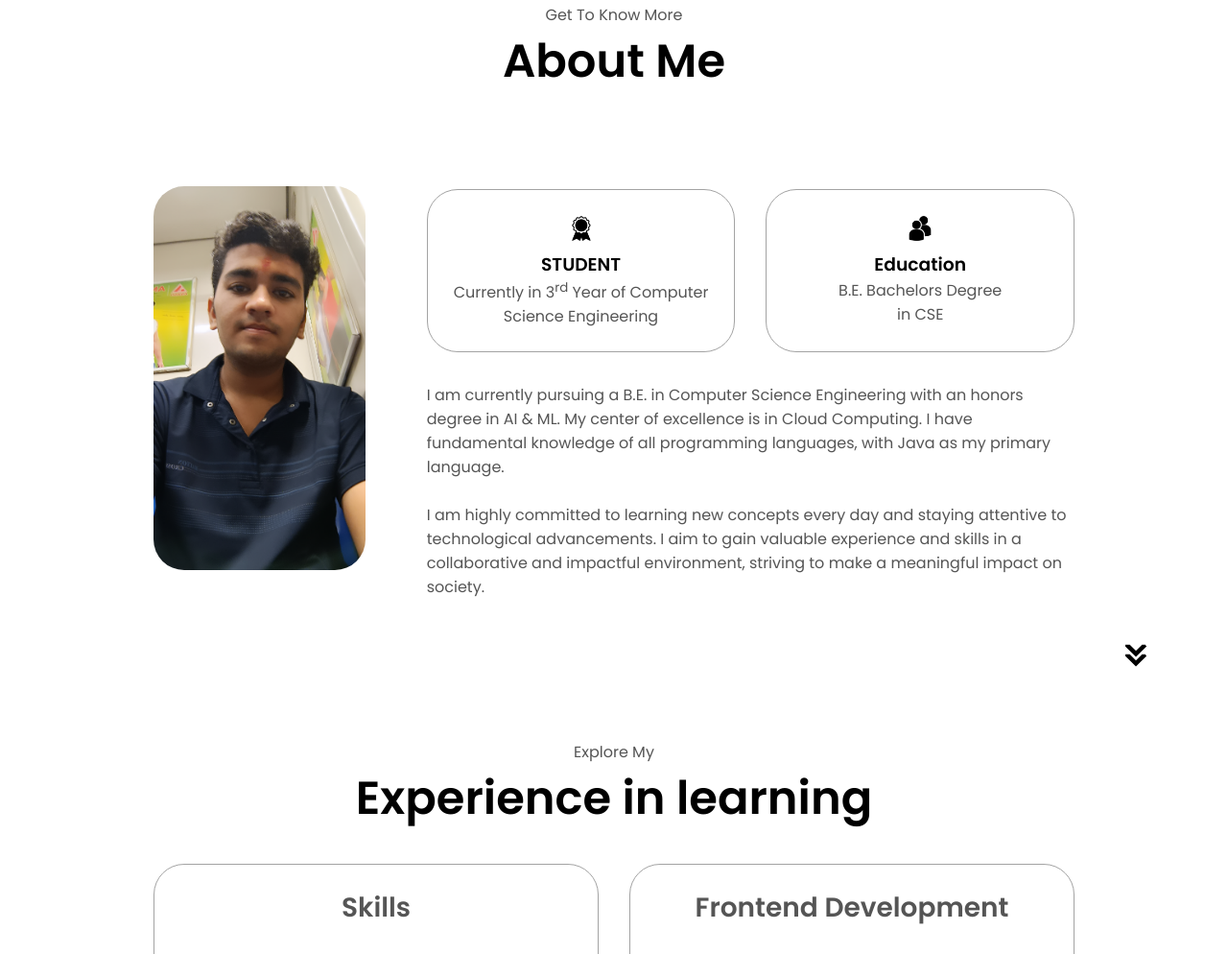
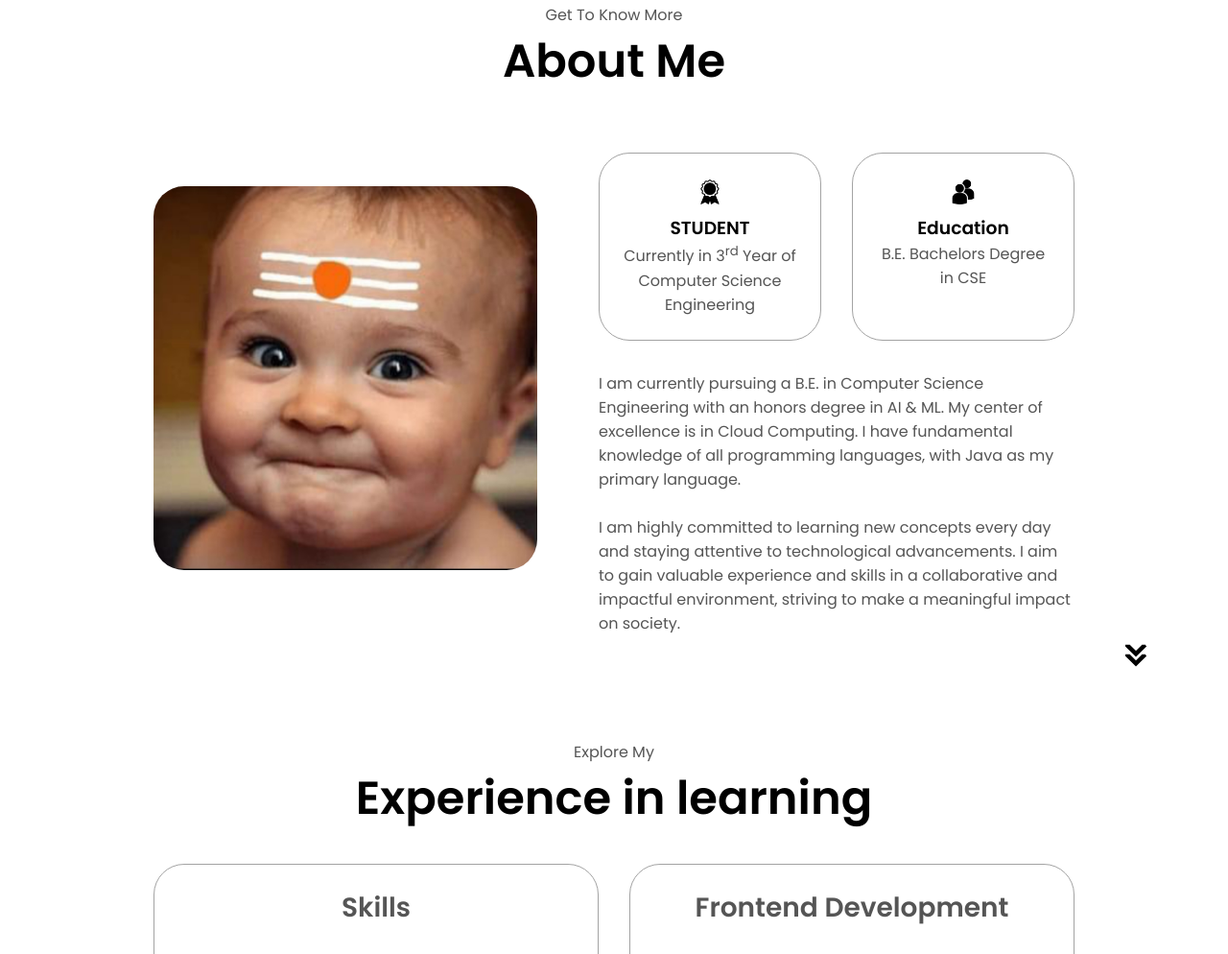
Before and after one commit to kailashkiradu/my-portfolio, a plain HTML site: page index.html in a window 1280 px wide. Shown: the part 925-1919 px from the top of the page at 96% size. Drawn offline with Linux system fonts and the light colour scheme.

Commit message:
Update index.html

```diff
--- a/index.html
+++ b/index.html
@@ -76,7 +76,7 @@
         <div class="section-container">
           <div class="section__pic-container">
             <img
-              src="./assets/about-pic.png"
+              src="./assets/DP.JPG"
               alt="Profile picture"
               class="about-pic"
             />
```
